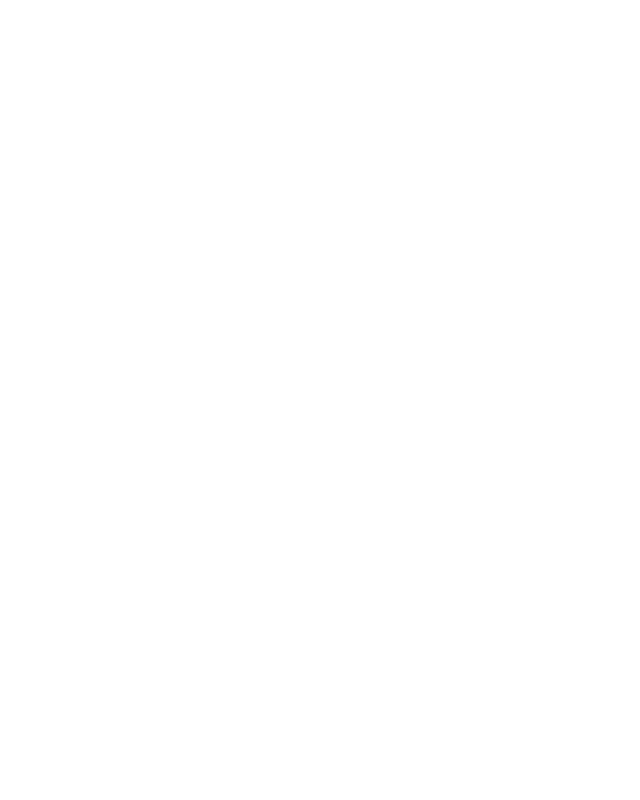
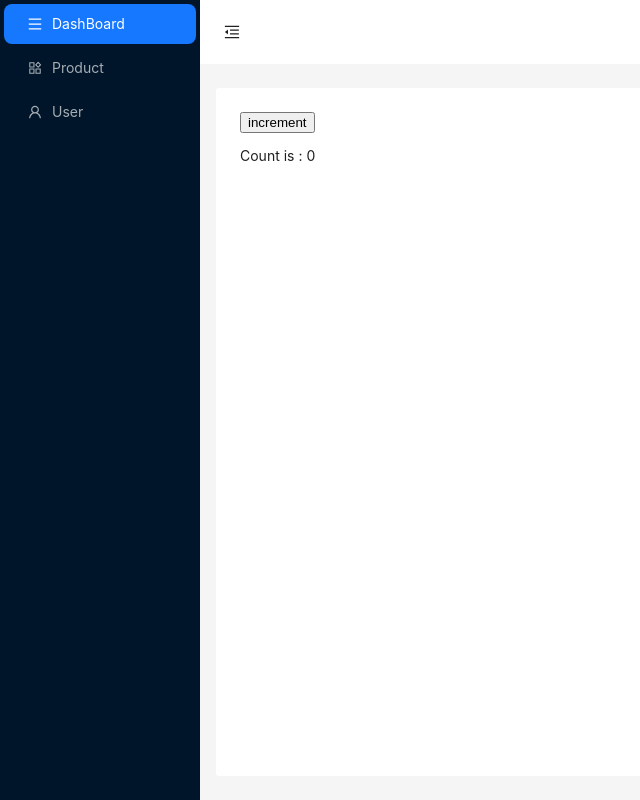
Before and after one commit to Jzztt/WD19316-Reactjs, a React (Vite) app: page /learn-reducer in a window 1280 px wide. Before the commit this address had no page. Shown: the whole page, without its empty margins (0-640 px from the left). Built offline with nearby package versions, Linux system fonts and the light colour scheme.

Commit message:
feat: useContext + useReducer

```diff
--- a/src/App.tsx
+++ b/src/App.tsx
@@ -7,6 +7,7 @@
 import CreateProduct from "./pages/CreateProduct";
 import EditProduct from "./pages/EditProduct";
 import LifeCycleComponent from "./pages/LifeCycleComponent";
+import LearReducer from "./pages/LearReducer";
 
 function App() {
   return (
@@ -19,6 +20,7 @@
           <Route path="product/edit/:id" element={<EditProduct />} />
           <Route path="user" element={<Users />} />
           <Route path="life-cycle" element={<LifeCycleComponent />} />
+          <Route path="learn-reducer" element={<LearReducer />} />
         </Route>
       </Routes>
     </>
--- a/src/pages/Dashboard.tsx
+++ b/src/pages/Dashboard.tsx
@@ -2,6 +2,7 @@
 import { ThemeContext } from '../context/ThemeProvider'
 
 const Dashboard = () => {
+  // global state
   const {theme, setTheme} = useContext(ThemeContext) as {theme: string; setTheme: React.Dispatch<React.SetStateAction<string>>};
   return (
    <>
--- /dev/null
+++ b/src/pages/LearReducer.tsx
@@ -0,0 +1,33 @@
+import React, { useReducer } from "react";
+// Bước 1: Khởi tạo reducer và initialState
+const reducer = (state: { count: number }, action: { type: string }) => {
+  //    state = {
+  //     count: 0
+  //    }
+  //    action= {
+  //     type: "increment"
+  //    }
+  switch (action.type) {
+    case "increment":
+      return { count: state.count + 1 };
+    case "decrement":
+      return { count: state.count - 1 };
+    default:
+      return state;
+  }
+};
+const initialState = {
+  count: 0,
+};
+const LearReducer = () => {
+  // Bước 2: Khởi tạo useReducer
+  const [state, dispatch] = useReducer(reducer, initialState);
+  return (
+    <>
+      <button onClick={() => dispatch({ type: "increment" })}>increment</button>
+      <p> Count is : {state.count}</p>
+    </>
+  );
+};
+
+export default LearReducer;
```
